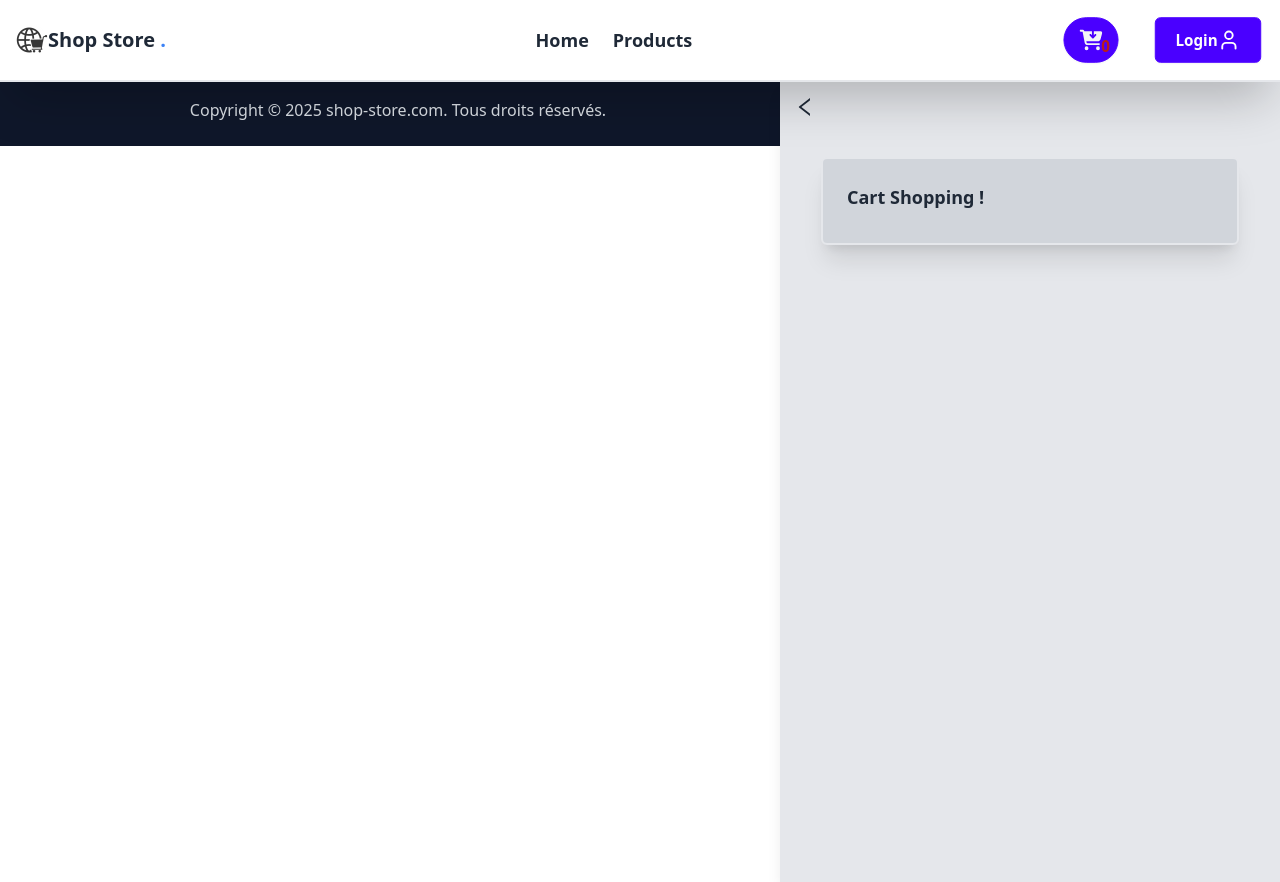
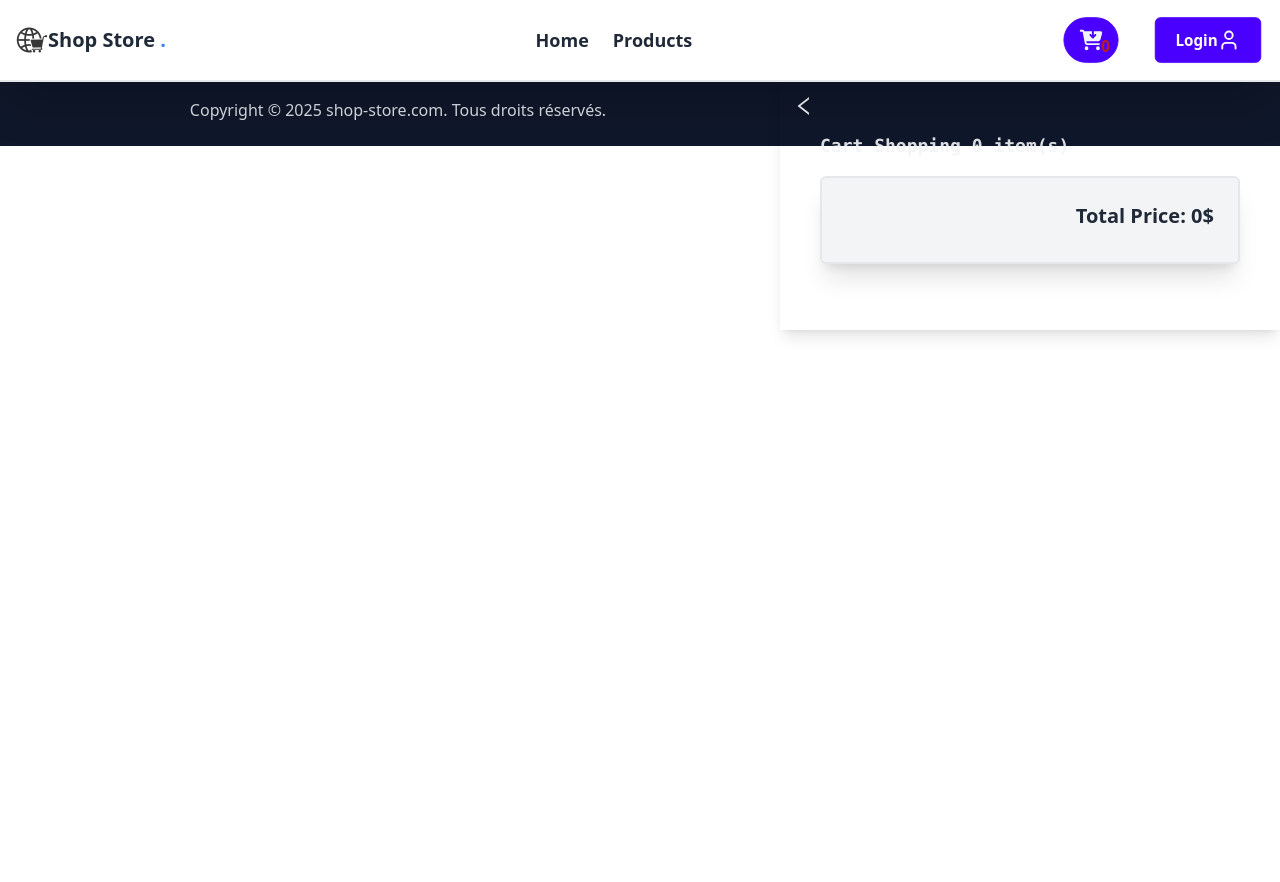
Before and after one commit to AwadRoubahAhmed/e-commerce_with_nextjs, a Next.js app: page /card in a window 1280 px wide. After the commit the page ends 800 px from the top, so only its background shows below. Built offline with nearby package versions, Linux system fonts and the light colour scheme.

Commit message:
Remove product in Cart, totalQuantity, totalPrice ... !

```diff
--- a/app/card/page.tsx
+++ b/app/card/page.tsx
@@ -6,7 +6,17 @@ import Image from "next/image";
 
 const CardSideBar = () => {
   // State;
-  const { showCart, setShowCart, cartItems } = useFilter();
+  const {
+    showCart,
+    setShowCart,
+    cartItems,
+    setCartItems,
+    quantity,
+    totalQuantity,
+    totalPrice,
+    incrementQuantity,
+    decrementQuantity,
+  } = useFilter();
 
   // Comportement;
   const handleClose = () => {
@@ -14,42 +24,92 @@ const CardSideBar = () => {
     setShowCart(!showCart);
   };
 
+  const handleDelete = (itemId: string) => {
+    console.log("handle delete icon clicked!");
+    // TODO: Delete item from cartItems;
+
+    // 1. Copie du State;
+    const newCartItems = [...cartItems];
+
+    // 2. Suppression de l'item;
+    // Méthode 1.
+    const newCartItemsUpdated = newCartItems.filter(
+      (item) => item.id !== itemId
+    );
+    // Méthode 2.
+    // newCartItems.splice(
+    //   newCartItems.findIndex((item) => item.id === itemId),
+    //   1
+    // );
+
+    // 3. Mise à jour du State;
+    setCartItems(newCartItemsUpdated);
+  };
   // Affichage(render);
   return (
     <div className="w-[100vw] bg-black bg-opacity-50 sticky right-0 top-0 z-10">
       <div
-        className="container relative border w-[500px] h-screen bg-gray-200 text-gray-800
+        className="container relative w-[500px] h-fit text-gray-800
        float-right px-[40px] py-[50px] shadow-lg"
       >
         <button type="button" className="">
           <AiOutlineLeft
             onClick={handleClose}
-            className="w-6 h-6 text-gray-800 absolute left-3 top-3"
+            className="w-6 h-6 text-gray-100 absolute left-3 top-3"
           />
-          {/* <span className="text-lg text-gray-700 font-bold">Cart is empty</span> */}
+          <h2 className="text-lg font-bold font-mono text-gray-100/90">
+            Cart Shopping {totalQuantity} item(s)
+          </h2>
         </button>
-        <div className="flex flex-col w-full space-y-2 border-2 bg-gray-300 rounded-md p-6 shadow-xl">
-          <h2 className="text-lg font-bold text-gray-800">Cart Shopping !</h2>
+        <div className="flex flex-col space-y-2 border-2 bg-gray-100 rounded-md p-6 my-4 shadow-xl">
+          <span className="flex justify-end items-center text-gray-800 text-xl font-bold">
+            Total Price: {totalPrice}$
+          </span>
           <div className="flex flex-col space-y-2">
             {cartItems.map((product) => (
               <div
                 key={product.id}
-                className="flex flex-col items-center space-x-2"
+                className="flex items-center border-b-2 mb-2 space-x-2"
               >
                 <Image
                   src={product.image}
                   alt={product.title}
                   width={200}
                   height={200}
-                  className="aspect-square overflow-hidden rounded-full"
+                  className="aspect-square overflow-hidden rounded-full mb-3"
                 />
                 <div className="flex flex-col">
-                  <span className="text-sm font-bold text-gray-800">
+                  <span className="text-sm font-bold text-gray-800 mb-3">
                     {product.title}
                   </span>
-                  <span className="text-sm text-gray-700">
+                  <span className="text-sm text-gray-800 font-semibold">
                     {product.quantity} x ${product.price}
                   </span>
+                </div>
+                <div className="w-full flex flex-col items-center my-4 mx-auto">
+                  <div>
+                    <button
+                      onClick={incrementQuantity}
+                      className="w-16 bg-blue-500 text-lg text-gray-100 text-center rounded-md"
+                    >
+                      +
+                    </button>
+                    <span className="mx-2 text-lg">{product.quantity}</span>
+                    <button
+                      onClick={decrementQuantity}
+                      className="w-16 bg-red-500 text-lg text-gray-100 text-center rounded-md"
+                    >
+                      -
+                    </button>
+                  </div>
+                  <div>
+                    <button
+                      onClick={() => handleDelete(product.id)}
+                      className="btn btn-sm btn-danger w-full text-gray-100 mt-4"
+                    >
+                      Remove
+                    </button>
+                  </div>
                 </div>
               </div>
             ))}
--- a/app/context/Context.tsx
+++ b/app/context/Context.tsx
@@ -26,9 +26,13 @@ type ContextPropsType = {
   setQuantity: Dispatch<SetStateAction<number>>;
   cartItems: DataType[];
   setCartItems: Dispatch<SetStateAction<DataType[]>>;
-  incrementQuantity: Dispatch<SetStateAction<number>>;
-  decrementQuantity: Dispatch<SetStateAction<number>>;
+  incrementQuantity: () => void;
+  decrementQuantity: () => void;
   addProductToCart: (data: DataType, quantity: number) => void;
+  totalQuantity: number;
+  setTotalQuantity: () => void;
+  totalPrice: number;
+  setTotalPrice: () => void;
 };
 
 /////////////////////////////////////// 1 ////////////////////////////////////////
@@ -51,13 +55,13 @@ export const Context = createContext<ContextPropsType>({
   setQuantity: () => {},
   cartItems: [],
   setCartItems: () => {},
-  incrementQuantity: () => {
-    return Number;
-  },
-  decrementQuantity: () => {
-    return Number;
-  },
-  addProductToCart: (data: DataType, quantity: number) => {},
+  incrementQuantity: () => {},
+  decrementQuantity: () => {},
+  addProductToCart: () => {},
+  totalQuantity: 0,
+  setTotalQuantity: () => {},
+  totalPrice: 0,
+  setTotalPrice: () => {},
 });
 
 /////////////////////////////////////// 2 ////////////////////////////////////////
@@ -79,14 +83,36 @@ export const ContextProvider: React.FC<{ children: React.ReactNode }> = ({
   const [showCart, setShowCart] = useState<boolean>(false);
   const [quantity, setQuantity] = useState<number>(1);
   const [cartItems, setCartItems] = useState<DataType[]>([]);
+  const [totalQuantity, setTotalQuantity] = useState<number>(0);
+  const [totalPrice, setTotalPrice] = useState<number>(0);
 
   // Comportement;
   const addProductToCart = (data: DataType, quantity: number) => {
     // Add product to cart logic here
     //...
-    setCartItems([...cartItems, { ...data }]);
+
+    // Check quantity in cartItem;
+    const checkProductInCart = cartItems.find((item) => item.id === data.id);
+    setTotalQuantity((prev) => prev + quantity);
+    setTotalPrice((prev) => prev + data.price * quantity);
+
+    if (checkProductInCart) {
+      const updatedCartItems = cartItems.map((cartProduct) => {
+        if (cartProduct.id === data.id) {
+          return { ...cartProduct, quantity: cartProduct.quantity + quantity };
+        } else {
+          return cartProduct;
+        }
+      });
+
+      setCartItems(updatedCartItems);
+    } else {
+      data.quantity = quantity;
+      setCartItems([...cartItems, { ...data }]);
+    }
   };
-  const incrementQuantity = () => setQuantity((prev) => prev + 1);
+  const incrementQuantity = () => setQuantity(quantity + 1);
+  //setQuantity((prev) => prev + 1);
   const decrementQuantity = () => {
     setQuantity((prev) => {
       if (prev - 1 < 1) return 1;
@@ -117,6 +143,10 @@ export const ContextProvider: React.FC<{ children: React.ReactNode }> = ({
         incrementQuantity,
         decrementQuantity,
         addProductToCart,
+        totalQuantity,
+        setTotalQuantity: () => {},
+        totalPrice,
+        setTotalPrice: () => {},
       }}
     >
       {children}
--- a/app/header/page.tsx
+++ b/app/header/page.tsx
@@ -10,7 +10,8 @@ import { FaCartArrowDown } from "react-icons/fa6";
 
 export default function HeaderNavigation() {
   // State;
-  const { showMenu, setShowMenu, showCart, setShowCart } = useFilter();
+  const { showMenu, setShowMenu, showCart, setShowCart, totalQuantity } =
+    useFilter();
 
   // Comportement;
   const toggleMenu = () => setShowMenu(!showMenu);
@@ -67,7 +68,7 @@ export default function HeaderNavigation() {
             >
               <FaCartArrowDown className="w-6 h-6" />
               <span className="absolute bottom-1 right-2 text-red-700 text-base">
-                0
+                {totalQuantity}
               </span>
             </button>
           </div>
```
